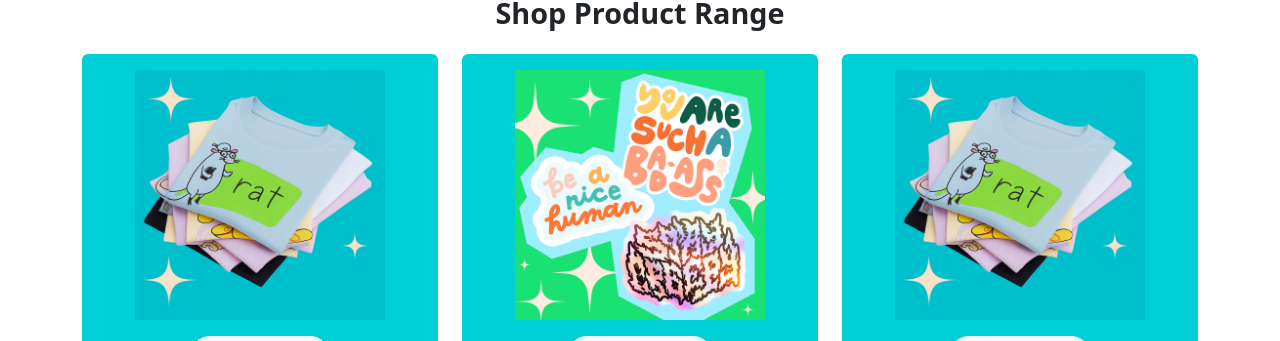
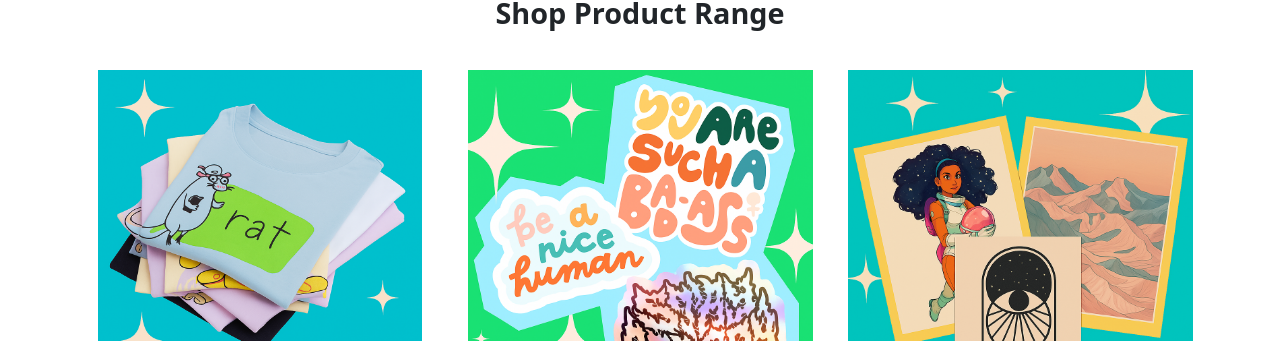
Before and after one commit to rustamaligit/editimage, a React (Vite) app in the folder ecommerce-frontend/: page / in a window 1280 px wide. Shown: the part 611-952 px from the top of the page. Built offline with nearby package versions, Linux system fonts and the light colour scheme.

Commit message:
home page after hero sction banner creation and design done

```diff
--- a/ecommerce-frontend/src/components/ShopProductRange.jsx
+++ b/ecommerce-frontend/src/components/ShopProductRange.jsx
@@ -33,7 +33,7 @@ const ShopProductRange = () => {
 
                     <Col xs={12} md={4}>
                         <div className="product-card bg-card position-relative p-3 rounded">
-                            <Image src="/home_after_banner/home_apparel.png" className="mb-3" />
+                            <Image src="/home_after_banner/posters.png" className="mb-3" />
                             <Button variant="light" className="shadow-sm fw-semibold rounded-pill px-4 py-2">
                                 Shop Posters
                             </Button>
--- a/ecommerce-frontend/src/styles/ShopProductRange.css
+++ b/ecommerce-frontend/src/styles/ShopProductRange.css
@@ -8,7 +8,7 @@
 }
 
 .bg-card {
-    background-color: #00cfd6; /* You can match this closer to your mock */
+    /*background-color: #00cfd6; !* You can match this closer to your mock *!*/
     border-radius: 12px;
     min-height: 100%;
     display: flex;
@@ -18,7 +18,7 @@
 }
 
 .product-card img {
-    max-height: 250px;
+    max-height: 345px;
     object-fit: contain;
 }
 
```
Also changed, not shown: ecommerce-frontend/public/home_after_banner/posters.png (added).
